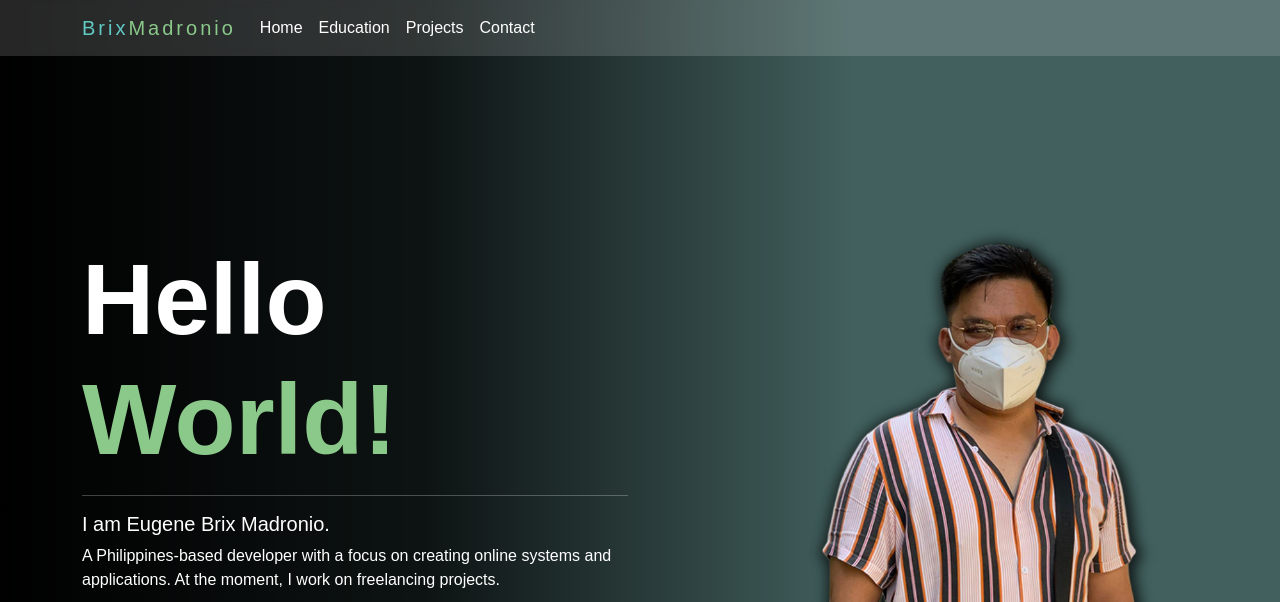
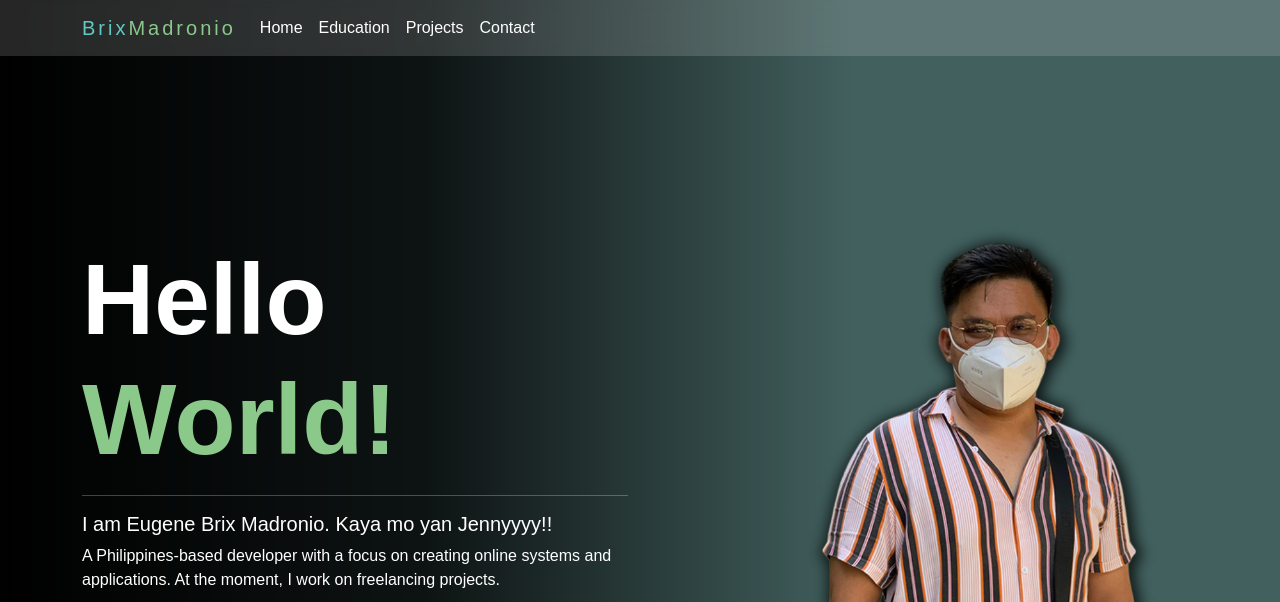
Before and after one commit to brixmadronio/brixmadronio.github.io, a plain HTML site: page index.html in a window 1280 px wide. Shown: the top 602 px of the page. Drawn offline with nearby package versions, Linux system fonts and the light colour scheme.

Commit message:
Update index.html

```diff
--- a/index.html
+++ b/index.html
@@ -62,7 +62,7 @@
                     <div class="col-md-6 pt-5">
                         <h1 class="was mt-5" style="color:white;">Hello <span style="color: rgb(139, 201, 139);">World!</span></h1>
                         <hr style="color:white;">
-                        <h5 class="name" style="color:white;">I am Eugene Brix Madronio. </h5>
+                        <h5 class="name" style="color:white;">I am Eugene Brix Madronio. Kaya mo yan Jennyyyy!! </h5>
                         <p style="color: white;">A Philippines-based developer with a focus on creating online systems and applications. At the moment, I work on freelancing projects.</p>
                         <ul class="navbar-nav d-flex flex-row mt-3">
                             <li class="nav-item me-3 me-lg-0">
```
